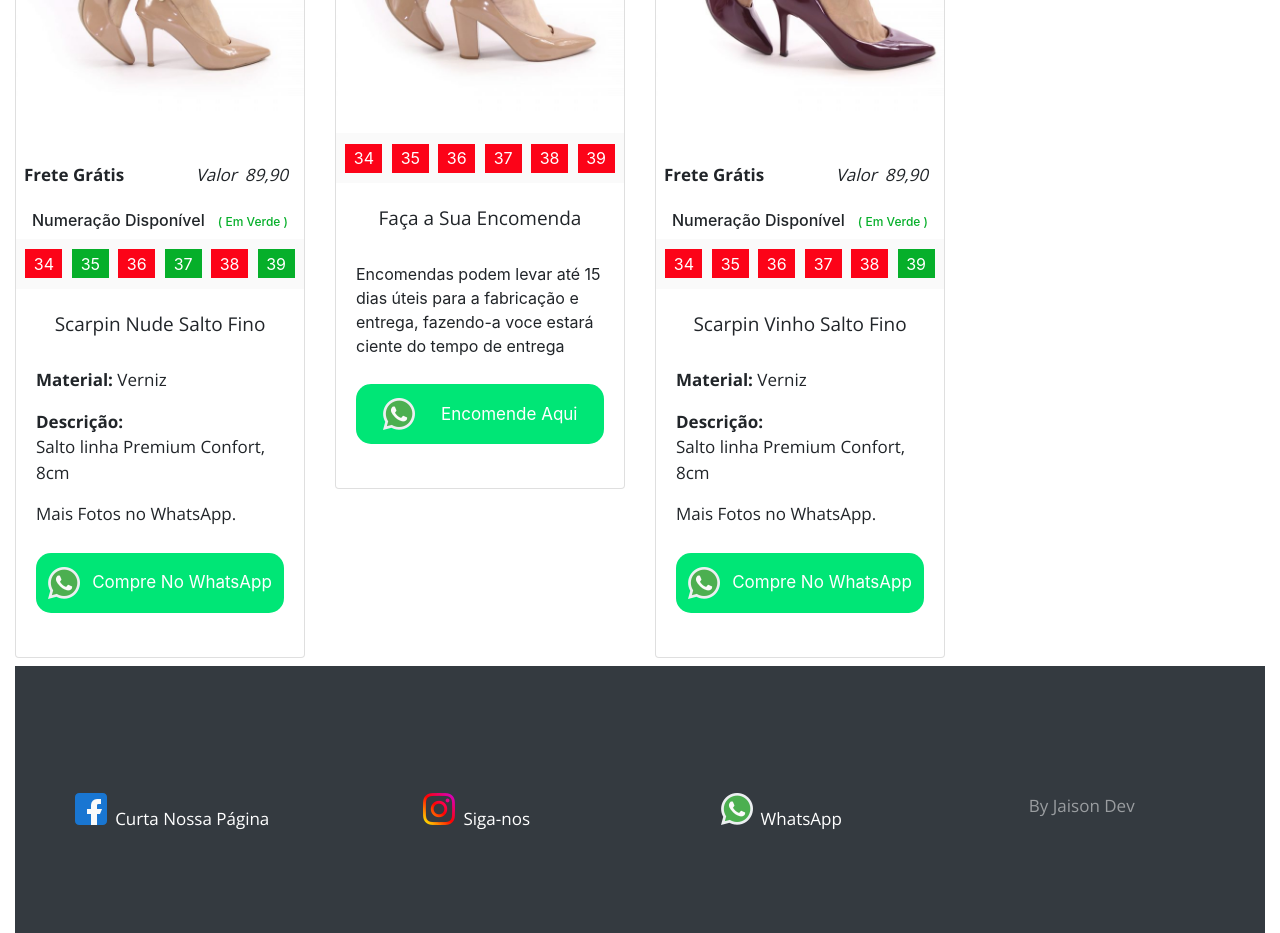
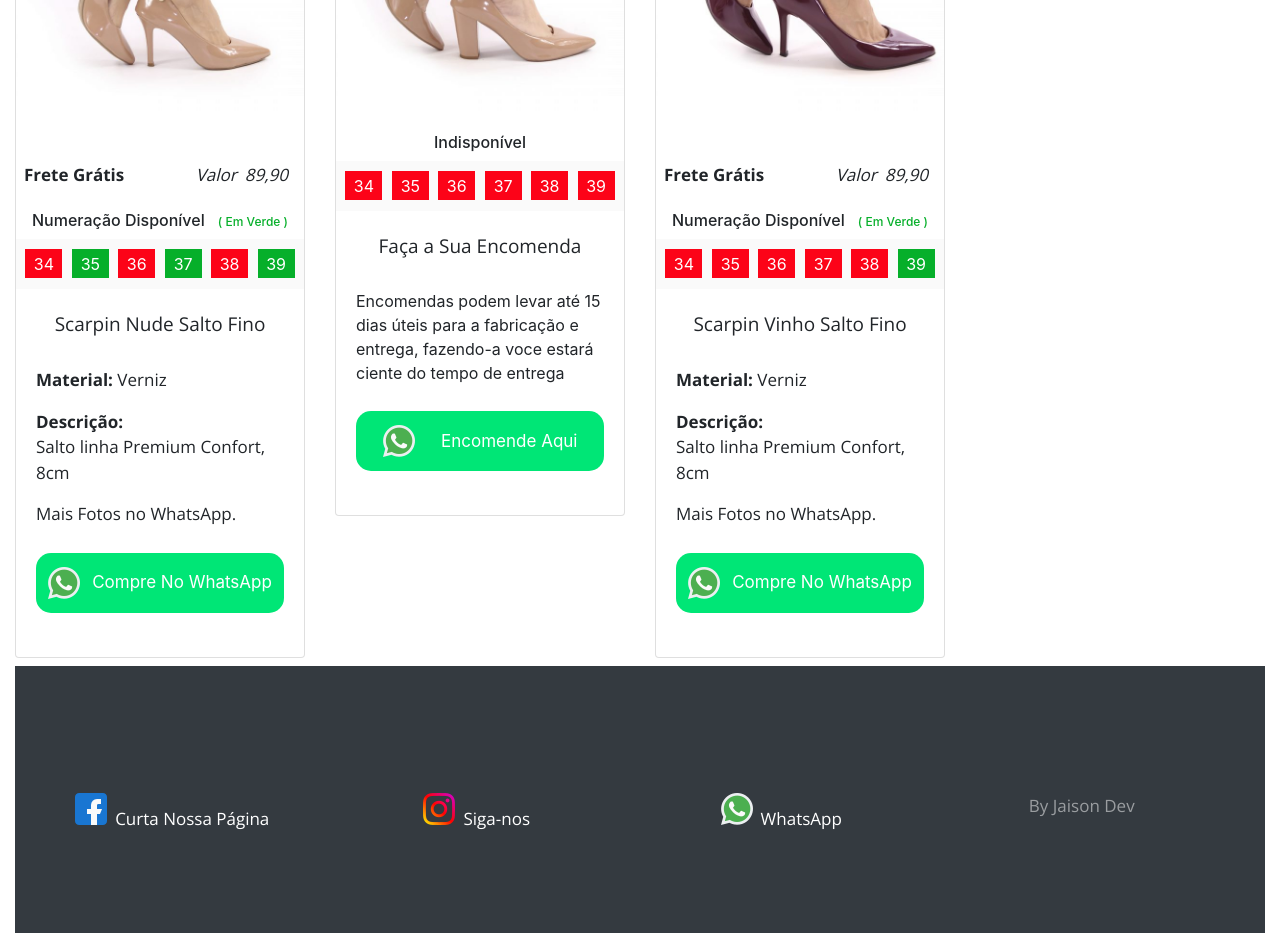
Before and after one commit to jaisonluizaliev/site-catalogo-alievis-calcados, a Next.js app: page /scarpin in a window 1280 px wide. Shown: the part 1140-2073 px from the top of the page. Built offline with nearby package versions, Linux system fonts and the light colour scheme.

Commit message:
meodificado details

```diff
--- a/components/CardIndisponible/index.js
+++ b/components/CardIndisponible/index.js
@@ -13,6 +13,7 @@ const CardIndisponible = (props) => {
           />
         </div>
         <div>
+          <h6 className="text-center">Indisponível</h6>
           <div className="shoesize">
             <div className="shoesize-child-inative">34</div>
             <div className="shoesize-child-inative">35</div>
```
